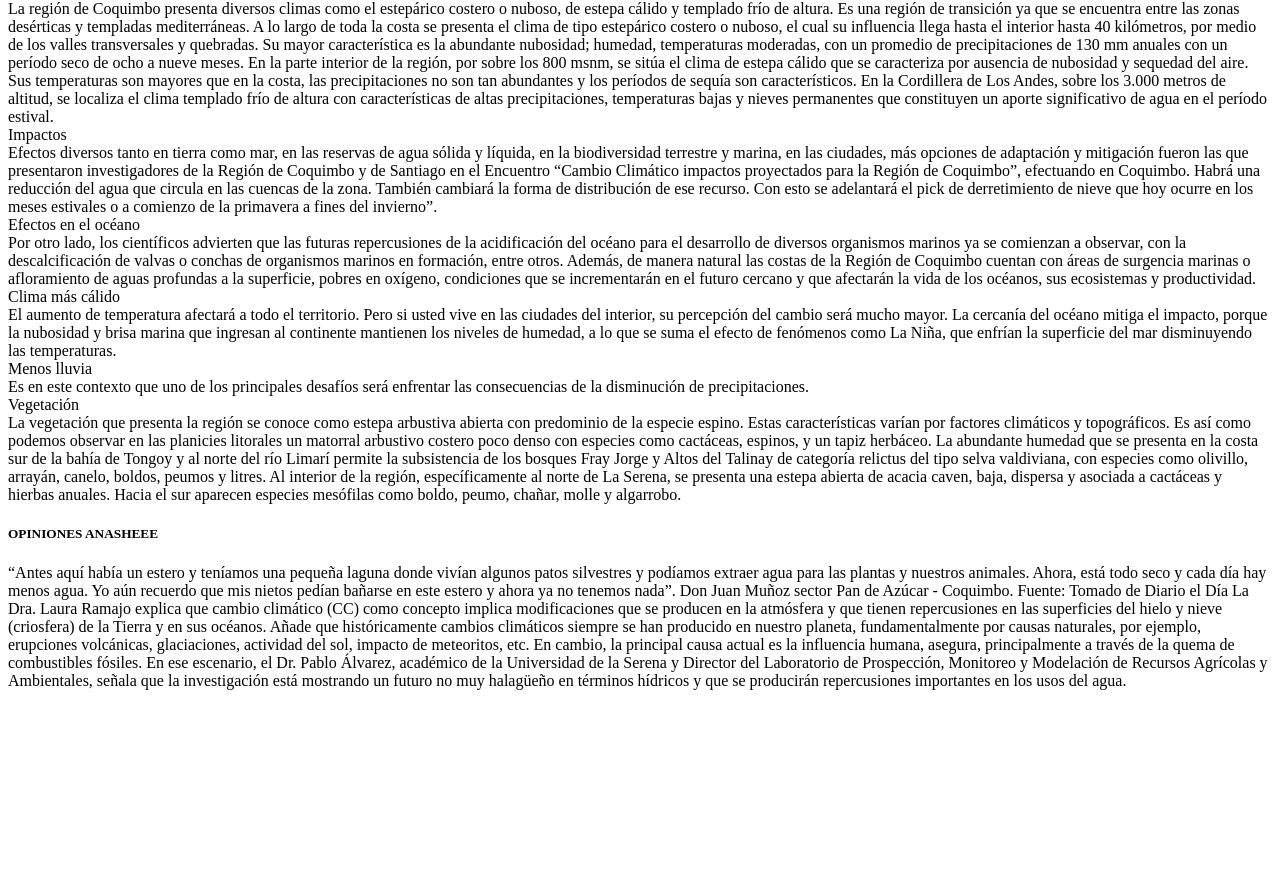
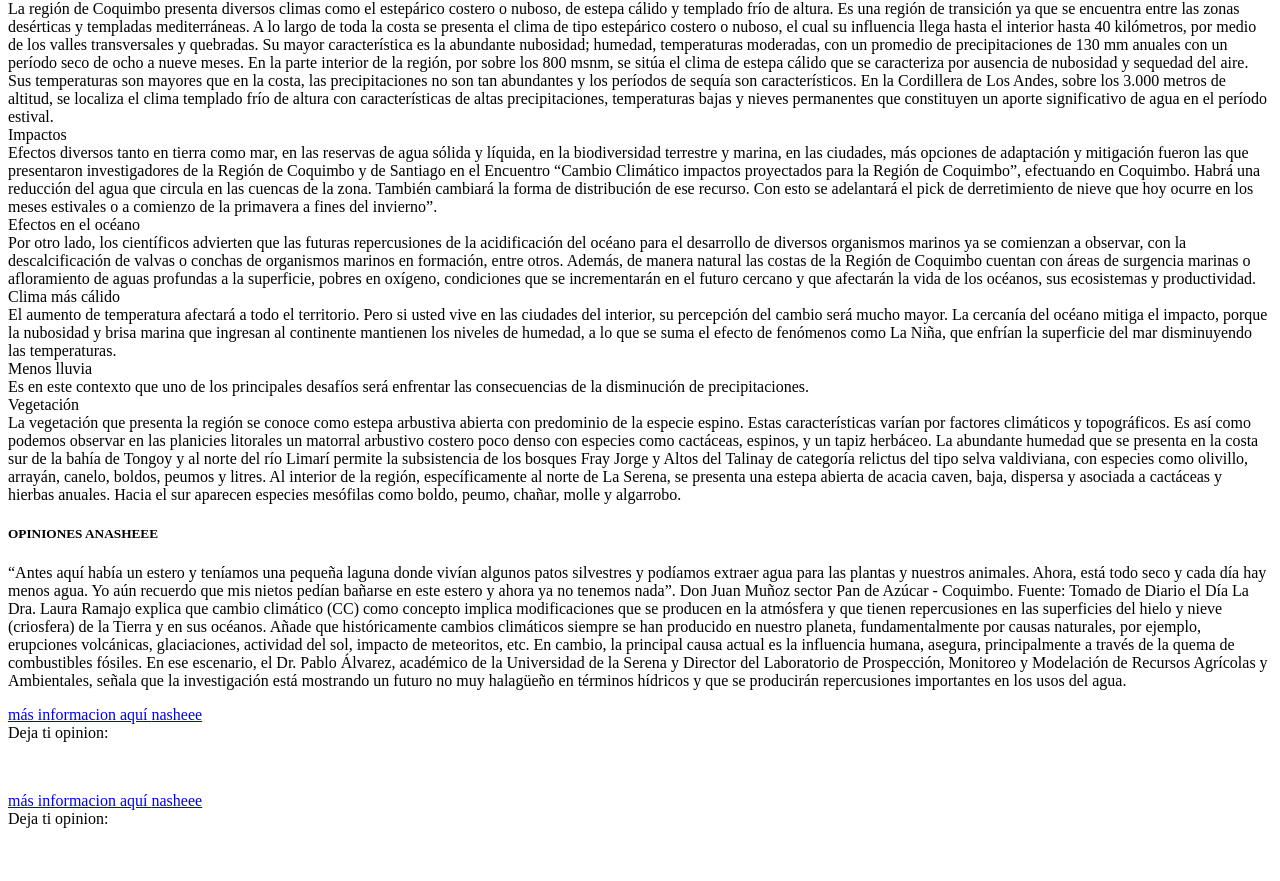
Before and after one commit to marcelitogamer/marcelitogamer.github.io, a plain HTML site: page index.html in a window 1280 px wide. Shown: the part 623-1504 px from the top of the page. Before the commit the page ends 1329 px from the top, so only its background shows below. Drawn offline with Linux system fonts and the light colour scheme.

Commit message:
nasheeee

```diff
--- a/index.html
+++ b/index.html
@@ -1,5 +1,6 @@
 <!DOCTYPE html>
 <html>
+
     <head>
         <title>Cambio climatico desarrollo sustentable ansheeee</title>
     </head>
@@ -58,5 +59,9 @@
 
             En ese escenario, el Dr. Pablo Álvarez, académico de la Universidad de la Serena y Director del Laboratorio de Prospección, Monitoreo y Modelación de Recursos Agrícolas y Ambientales, señala que la investigación está mostrando un futuro no muy halagüeño en términos hídricos y que se producirán repercusiones importantes en los usos del agua.
            </p>
+           <a class="fa-play-circle d-inline-flex align-items-center is-rounded " href="https://www.un.org/sustainabledevelopment/es/climate-change-2/">más informacion aquí <span>nasheee</span></a>
+           <div><span class="placeholder">Deja ti opinion: </span><div class="textarea" tabindex="0" role="textbox" aria-multiline="true" contenteditable="PLAINTEXT-ONLY" data-role="editable" aria-label="Únete a la discusión..." style="overflow: auto; overflow-wrap: break-word; max-height: 350px;"><p><br></p></div><div style="display: none;"><ul class="user-mention__list" id="user-mention-list"><li class="header user-mention__header"><h5>nasheeeeeeeeee</h5></li></ul></div></div>
+           <a class="fa-play-circle d-inline-flex align-items-center is-rounded " href="https://www.youtube.com/watch?v=yLQo2RMATxc">más informacion aquí <span>nasheee</span></a>
+           <div><span class="placeholder">Deja ti opinion: </span><div class="textarea" tabindex="0" role="textbox" aria-multiline="true" contenteditable="PLAINTEXT-ONLY" data-role="editable" aria-label="Únete a la discusión..." style="overflow: auto; overflow-wrap: break-word; max-height: 350px;"><p><br></p></div><div style="display: none;"><ul class="user-mention__list" id="user-mention-list"><li class="header user-mention__header"><h5>nasheeeeeeeeee</h5></li></ul></div></div>
     </body>
 </html>
```
